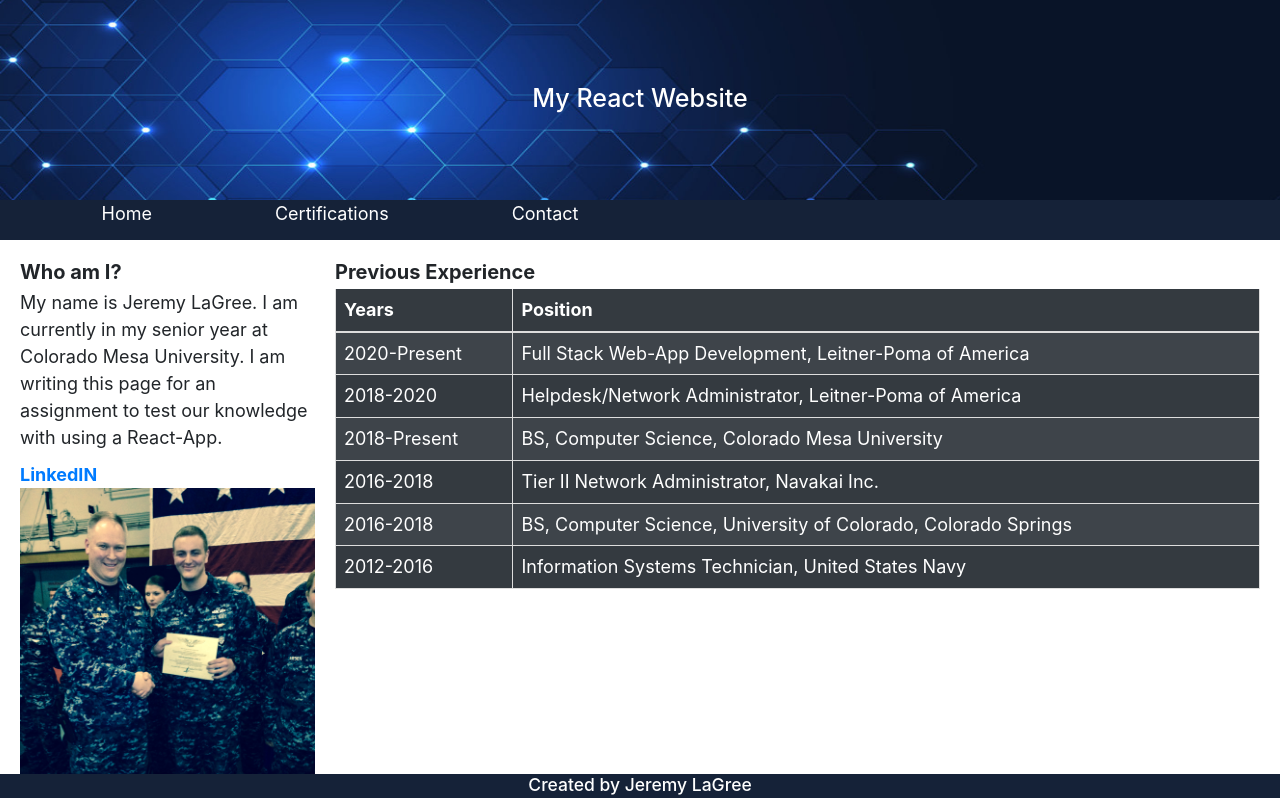
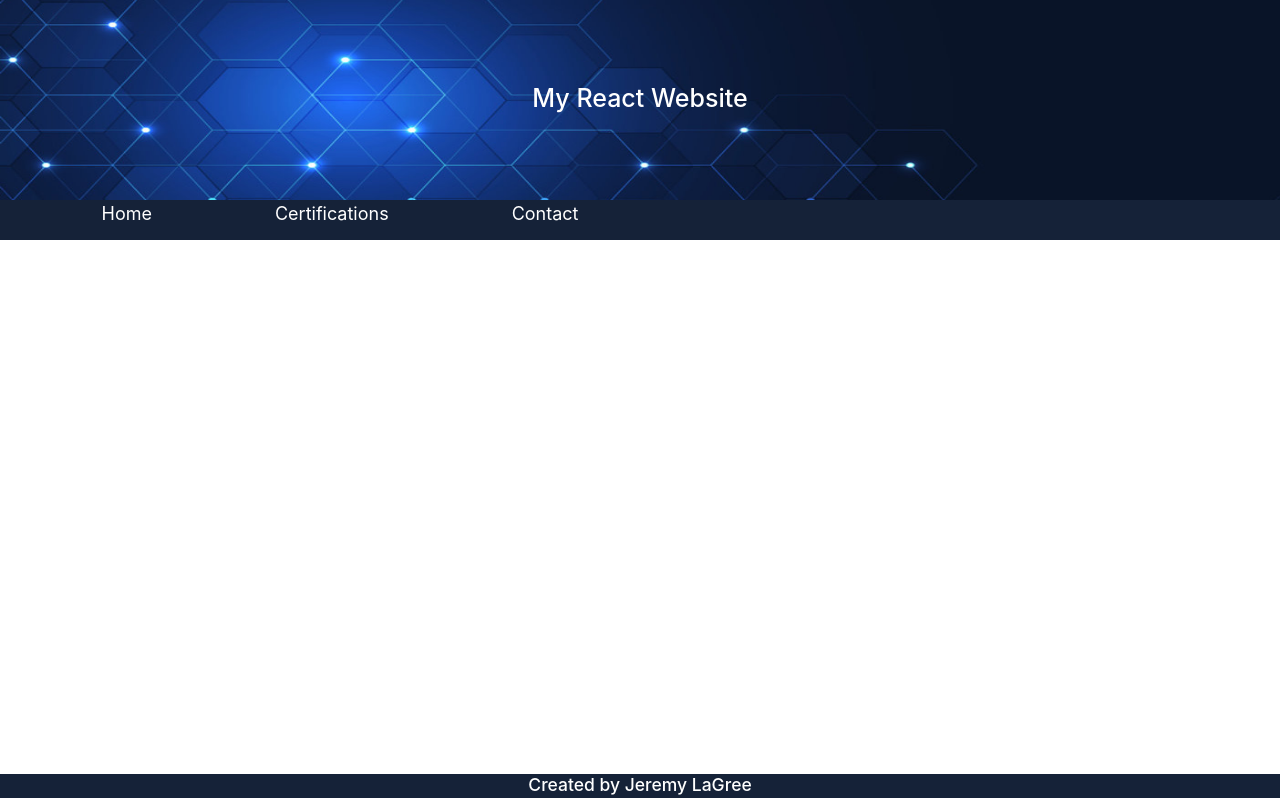
Before and after one commit to jlagree/homepage, a React (Create React App) app: page /home in a window 1280 px wide. Shown: the top 798 px of the page. Built offline with nearby package versions, Linux system fonts and the light colour scheme.

Commit message:
change path to exact

```diff
--- a/src/App.js
+++ b/src/App.js
@@ -14,7 +14,7 @@ function App() {
         <Banner/>
         <NavMenu/>
         <Route exact path='/' component={Home}/>
-        <Route path='/home' component={Home}/>
+        <Route path='/homepage' component={Home}/>
         <Route path="/certifications" component={Certifications}/>
         <Route path='/contact' component={Contact}/>
         <Footer/>
```
